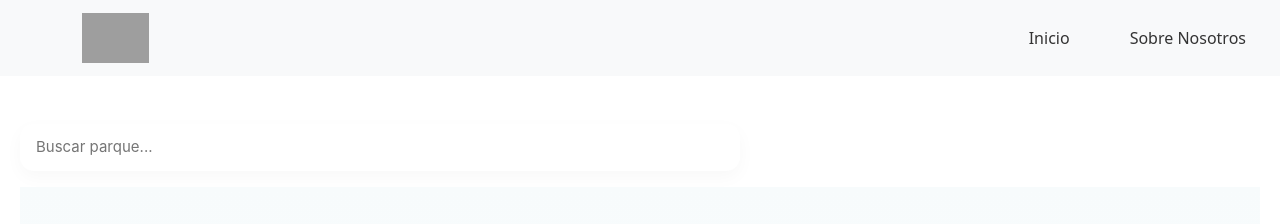
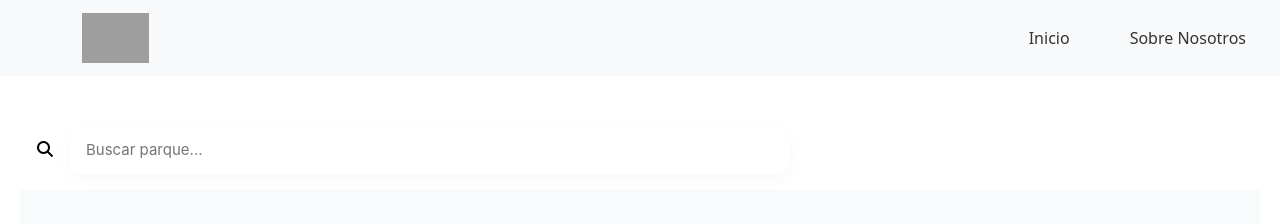
Before and after one commit to ApiiStudio/Andes-Verdes, an Angular app: page /home in a window 1280 px wide. Shown: the top 224 px of the page. Built offline with nearby package versions, Linux system fonts and the light colour scheme; grey boxes are pictures that could not be loaded.

Commit message:
se le agrego a la barra de busqueda la lupa

```diff
--- a/src/app/pages/home/home.css
+++ b/src/app/pages/home/home.css
@@ -17,6 +17,14 @@
 
 .search-wrapper{
   margin-bottom: 16px;
+}
+
+.botonsearchh{
+    background-color: #fff;
+    border: 0;
+    width: 50px;
+    height: 50px;
+    border-radius: 50%;
 }
 
 .search-input{
--- a/src/app/pages/home/home.html
+++ b/src/app/pages/home/home.html
@@ -1,9 +1,10 @@
 
 
 <app-navbar></app-navbar>
-
+<script src="https://kit.fontawesome.com/2e27035b45.js" crossorigin="anonymous"></script>
 <main class="home-root">
   <div class="search-wrapper">
+    <button class="botonsearchh"> <i class="fa-solid fa-magnifying-glass"></i> </button>
     <label for="searchInput" class="sr-only">Buscar parque</label>
     <input
       id="searchInput"
```
